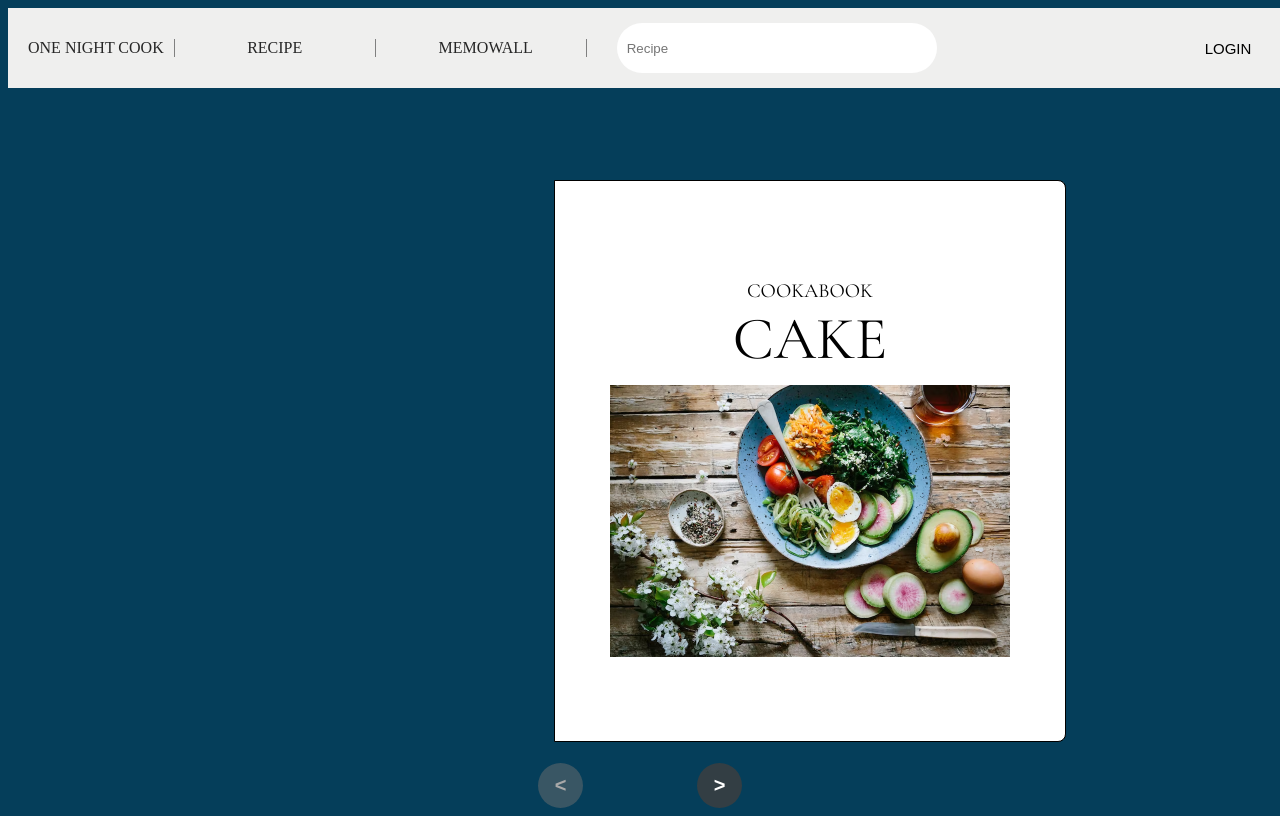
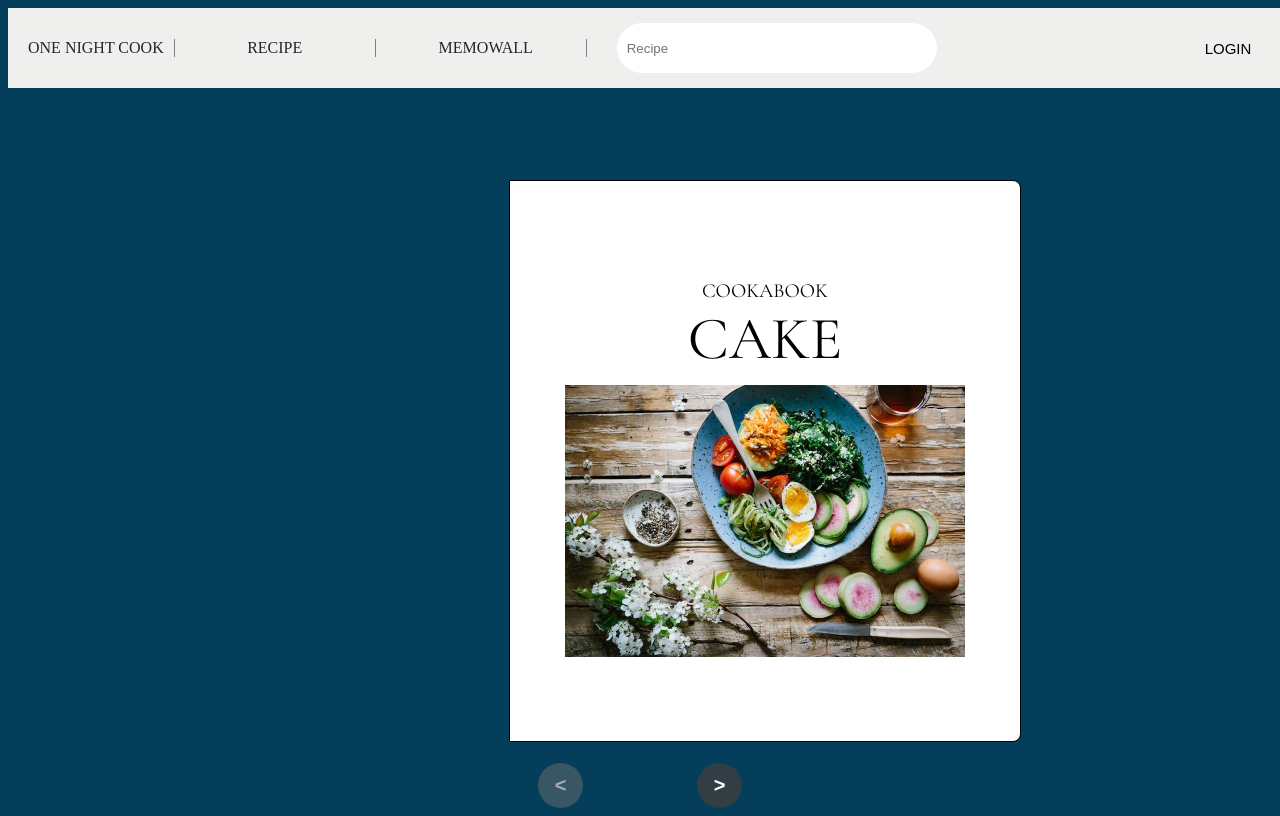
Before and after one commit to alvasuen/groupProject-Alva-Cynthia-Tony, a website: page public/recipe.html in a window 1280 px wide. Drawn offline with nearby package versions, Linux system fonts and the light colour scheme.

Commit message:
updated the css of the recipe.css file

```diff
--- a/public/recipe.css
+++ b/public/recipe.css
@@ -155,7 +155,7 @@ body {
   transform-origin: left;
   backface-visibility: visible;
   border: 0.5px solid black;
-  margin-left: 340px;
+  margin-left: 250px;
 
   display: flex;
   justify-content: flex-end;
@@ -176,11 +176,14 @@ body {
   z-index: 100;
   transition: 1s;
   /* 封面比頁面每條邊寬的長度 */
-  transform-origin: -10px;
+  transform-origin: -3px;
   background-size: cover;
   backface-visibility: visible;
   /*  */
-  margin-left: 340px;
+  margin-left: 250px;
+  border-top: #636363;
+  border-right: #636363;
+  border-bottom: #636363;
 }
 
 #control {
@@ -231,7 +234,9 @@ body {
 }
 
 .page-background {
-  padding: 25px 150px;
-  background-color: #fff;
+  padding: 55px 150px;
+  background-color: rgb(218, 195, 195);
+  background-color: rgb(194, 146, 146);
+
   border-radius: 8px;
 }
--- a/public/recipe.html
+++ b/public/recipe.html
@@ -54,11 +54,12 @@
               </div>
             </div>
             <div class="book-page one-page">
-              <!-- <div class="bg"> -->
               <div class="page-background">
+                <div>
+                  <!-- class="step-1" 到時會變id-->
                   <img class="step-1" src="./upload/recipe_cover_page.avif" />
                 </div>
-              <div class="page-background">
+                <div>
                   <p>
                     Lorem ipsum dolor, sit amet consectetur adipisicing elit.
                     Mollitia libero nulla, numquam sit facilis iusto nobis
@@ -66,22 +67,7 @@
                     deleniti vitae nihil quaerat praesentium aperiam vero?
                   </p>
                 </div>
-              <!-- </div> -->
               </div>
-            <div class="book-page one-page">
-              <!-- <div class="bg"> -->
-              <div class="page-background">
-                <img class="step-1" src="./upload/recipe_cover_page.avif" />
-              </div>
-              <div class="page-background">
-                <p>
-                  Lorem ipsum dolor, sit amet consectetur adipisicing elit.
-                  Mollitia libero nulla, numquam sit facilis iusto nobis
-                  incidunt voluptatum. Beatae quas pariatur architecto, natus
-                  deleniti vitae nihil quaerat praesentium aperiam vero?
-                </p>
-              </div>
-              <!-- </div> -->
             </div>
 
             <div class="book-page one-page">1</div>
```
Lines whose indentation alone changed are shown as unchanged.
